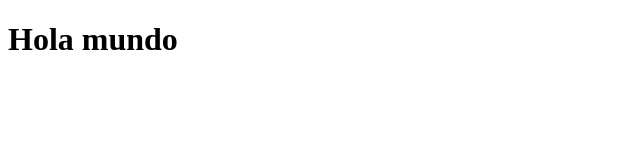
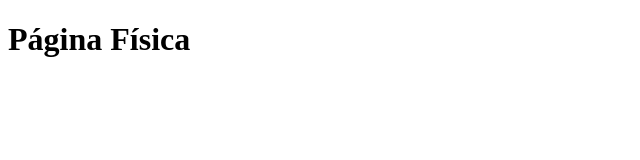
Before and after one commit to Gabriel-Manzano/Pagina_Web, a plain HTML site: page index.html in a window 1280 px wide. Shown: the whole page, without its empty margins (0-640 px from the left). Drawn offline with Linux system fonts and the light colour scheme.

Commit message:
cambió el nombre de la página

```diff
--- a/index.html
+++ b/index.html
@@ -8,7 +8,7 @@
 </head>
 <body>
     <div class="titulo">
-        <h1>Hola mundo</h1>
+        <h1>Página Física</h1>
     </div>
 </body>
 </html>
```
